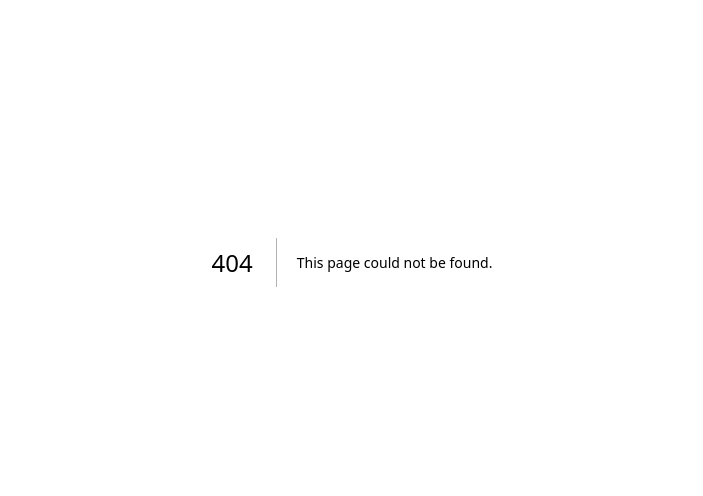
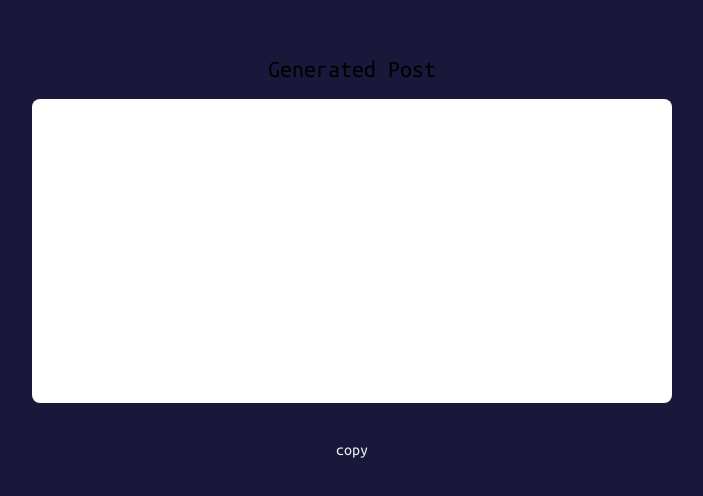
Before and after one commit to rayray39/hokkien-mee, a Next.js app: page /GenContent in a window 1280 px wide. Before the commit this address had no page. Shown: the part 138-634 px from the top of the page, without its empty margins (288-991 px from the left). Built offline with nearby package versions, Linux system fonts and the light colour scheme.

Commit message:
Display llm generated output

```diff
--- a/src/app/Finish/page.tsx
+++ b/src/app/Finish/page.tsx
@@ -1,12 +1,15 @@
 'use client'
-import { useState } from "react";
+import { useEffect, useState } from "react";
 import NavButton from "../Components/NavButton";
 import SummarySection from "../Components/SummarySection";
 import { useDataContext } from "../Contexts/DataContext"
+import { useRouter } from "next/navigation";
 
 export default function Finish() {
     const { data, setData } = useDataContext();
     const [generatedContent, setGeneratedContent] = useState<string>('');
+
+    const router = useRouter();
 
     const prompt:string = `
         You are an expert LinkedIn content creator. Your goal is to craft an engaging LinkedIn post based on the parameters.
@@ -42,6 +45,11 @@ export default function Finish() {
         console.log(`message: ${data.message}`);
         console.log(`generated content: ${data.generatedContent}`);
         setGeneratedContent(data.generatedContent);
+
+        // Todo: maybe update to a spinner
+        setTimeout(() => {
+            router.push(`/GenContent?text=${encodeURIComponent(data.generatedContent)}`);
+        }, 6000);
     }
 
     return (
--- /dev/null
+++ b/src/app/GenContent/page.tsx
@@ -0,0 +1,37 @@
+'use client'
+import { useState } from "react";
+import { useSearchParams } from "next/navigation";
+
+export default function GenContent() {
+    const searchParams = useSearchParams();
+    const text:string = searchParams.get('text') ?? "";     // retrieve the 'text' param (llm generated output)
+
+    const [genContent, setGenContent] = useState(text);
+
+    return (
+        <div className="w-1/2">
+            <div className="w-full text-center text-2xl font-medium">Generated Post</div>
+
+            <textarea
+                name="textarea-content"
+                id="textarea-content"
+                rows={12}
+                className="w-full p-[8px] bg-white rounded-lg resize-none mt-[14px]"
+                value={genContent}
+                onChange={(event) => setGenContent(event.target.value)}
+            ></textarea>
+
+            <div className="text-center">
+                <button className="
+                    bg-[#19183B]
+                    text-[#E7F2EF]
+                    py-[10px]
+                    px-[40px]
+                    rounded-lg
+                    cursor-default
+                    mt-[18px]
+                ">copy</button>
+            </div>
+        </div>
+    )
+}
```
